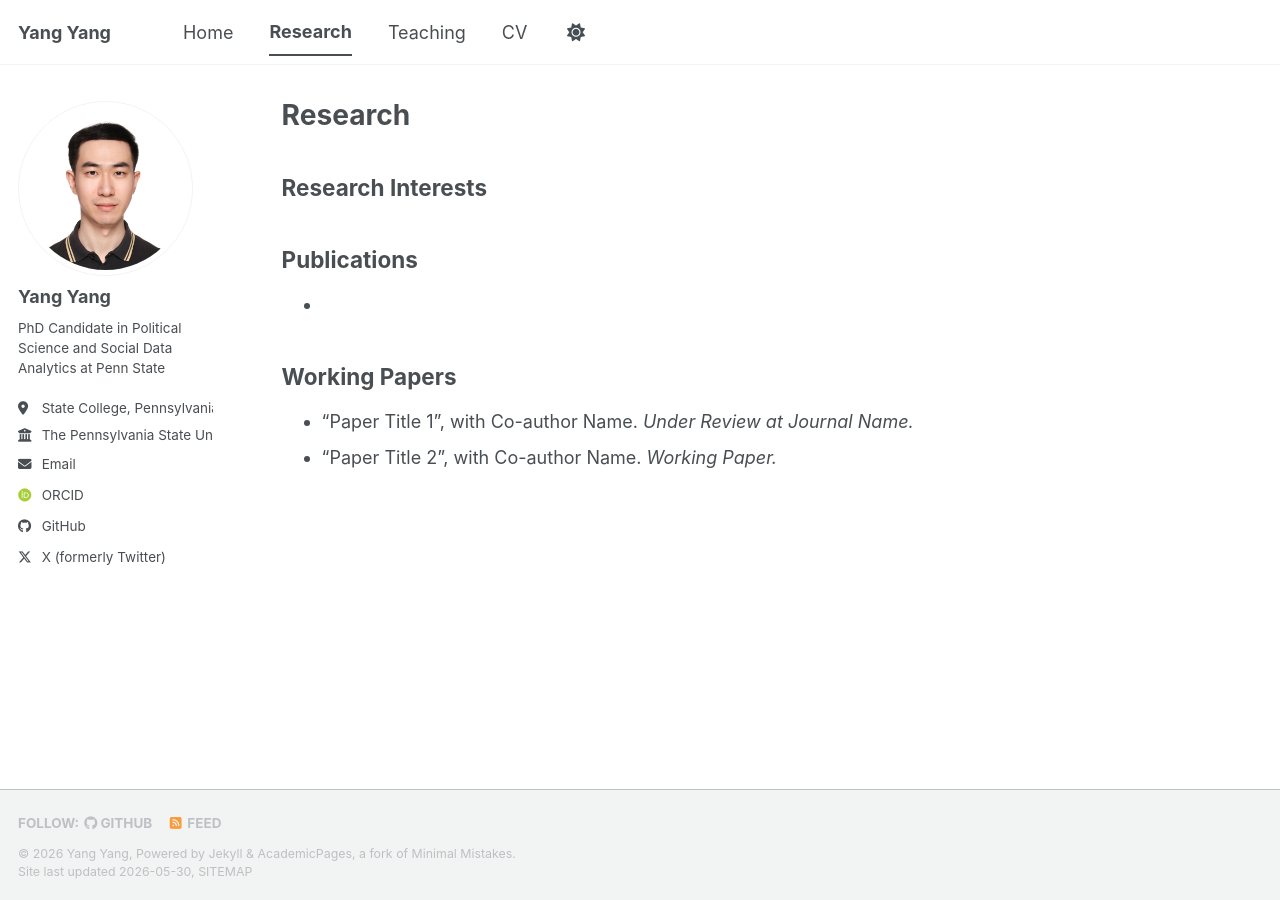
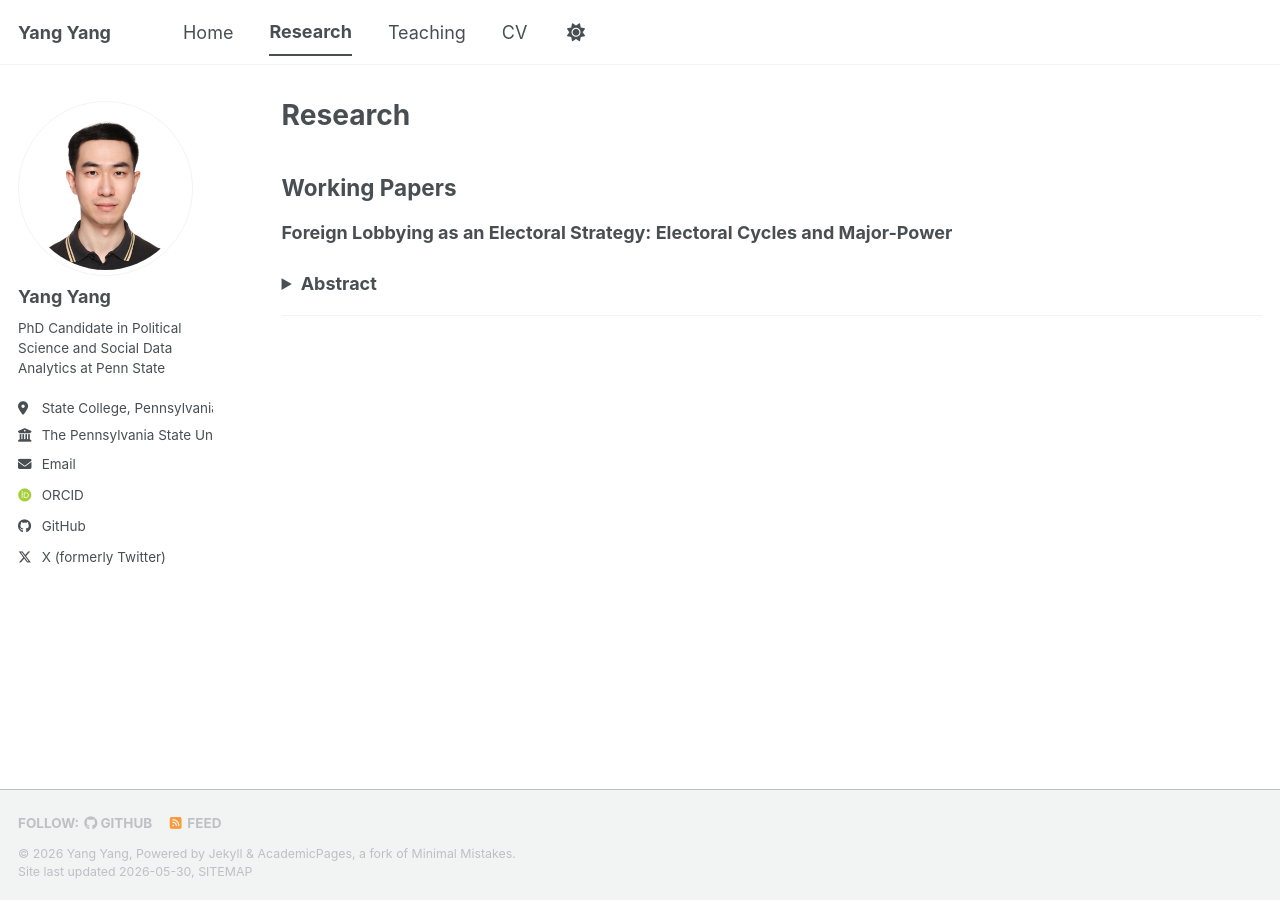
Before and after one commit to yang-yang-ir/yang-yang-ir.github.io, a Jekyll site: the page built from _pages/research.md, in a window 1280 px wide. Built offline with Jekyll 4.4.1, drawn with Linux system fonts in a browser that asks for light colours; some web fonts are replaced; a script bundle is joined from its source files by our own code; library files that are not in the unit come from our copies.

Commit message:
Update research.md

```diff
--- a/_pages/research.md
+++ b/_pages/research.md
@@ -4,14 +4,15 @@ title: "Research"
 permalink: /research/
 author_profile: true
 ---
-## Research Interests
-
-
-## Publications
-
--
 
 ## Working Papers
 
-- "Paper Title 1", with Co-author Name. *Under Review at Journal Name.*
-- "Paper Title 2", with Co-author Name. *Working Paper.*
+**Foreign Lobbying as an Electoral Strategy: Electoral Cycles and Major-Power**
+
+<details>
+<summary><b>Abstract</b></summary>
+<br>
+Major powers frequently influence elections abroad, yet existing research focuses primarily on the supply side of intervention. This paper shifts attention to the demand side by examining how weaker states seek foreign electoral support during electoral competition. I argue that foreign support-seeking follows electoral cycles: As elections approach, incumbents intensify efforts to secure foreign support that can strengthen their electoral prospects. However, not all forms of support-seeking are equally responsive to electoral cycles. Because public-facing support, such as high-level visits and political endorsements, is less constrained by the prolonged bargaining and implementation timelines associated with resource-based support, such as aid, trade, and investment, electoral cycles should be especially pronounced in these forms of support-seeking. Using original data on foreign government lobbying in the United States from FARA disclosures, classified with large language models, I find evidence that as elections approach, incumbent governments increased their efforts to secure foreign support, particularly public-facing support, from the U.S. These findings recast foreign electoral intervention as a process actively solicited by incumbents facing electoral pressures, rather than one driven solely by major powers.
+</details>
+
+---
```
